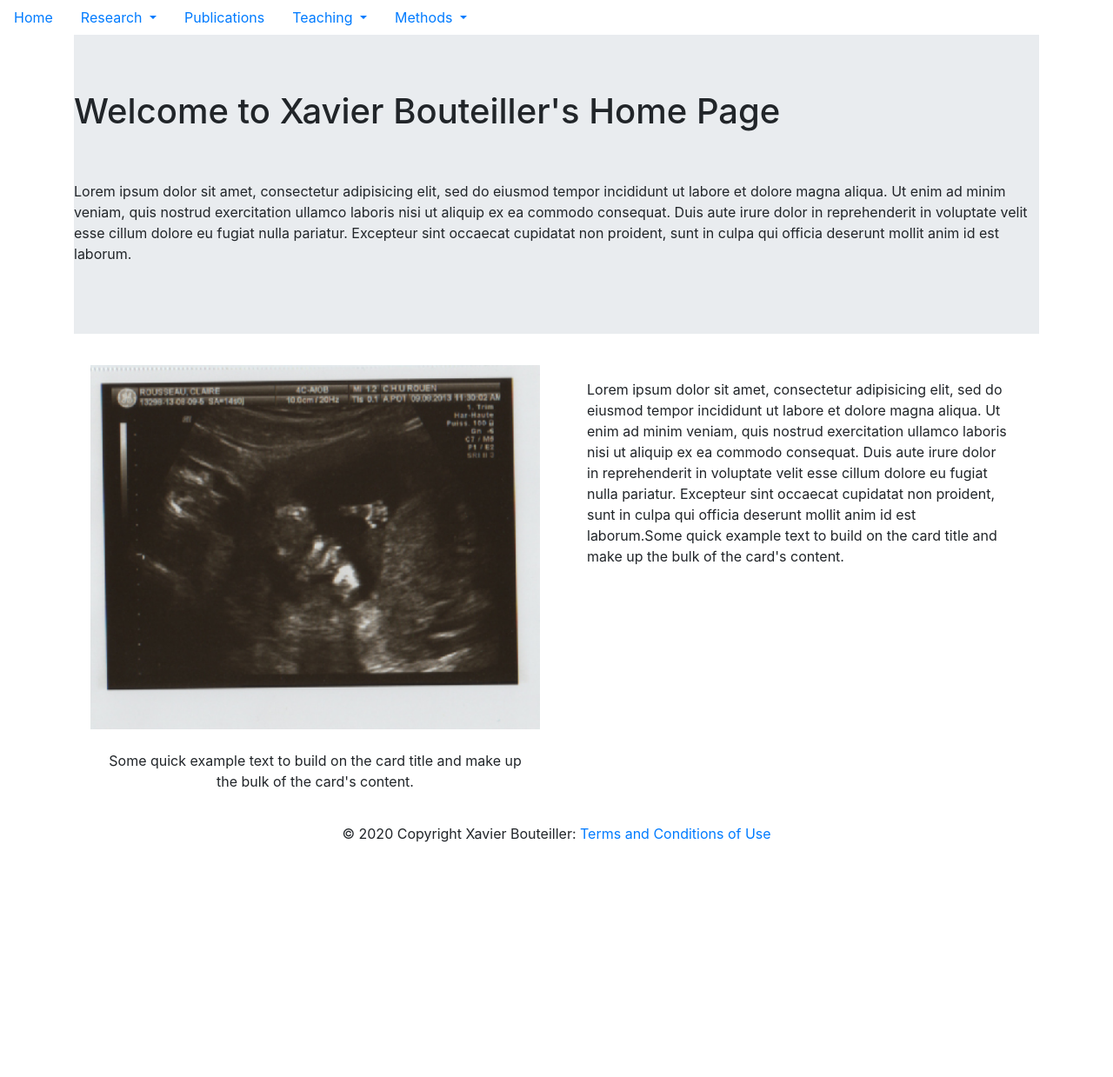
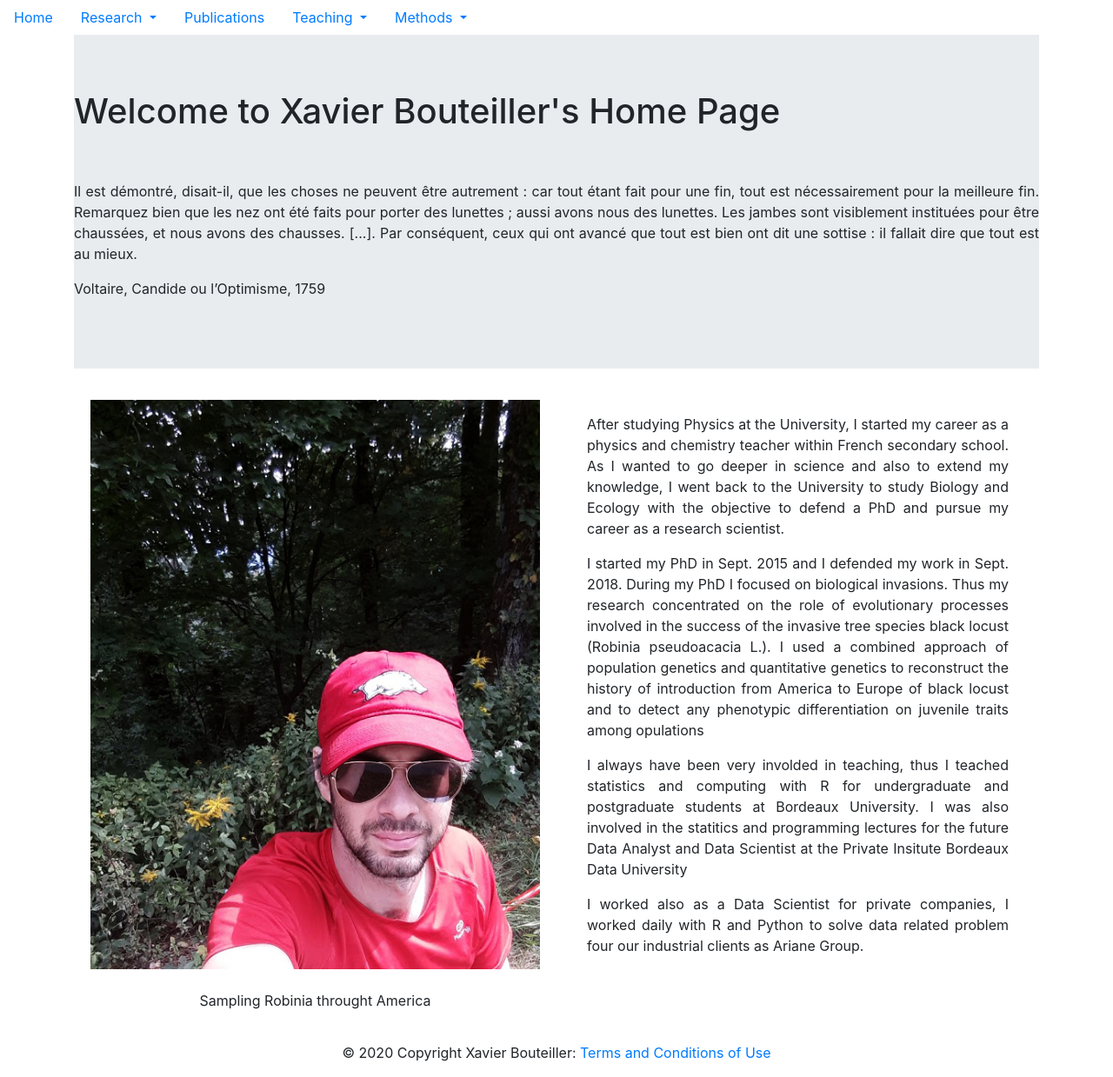
Before and after one commit to xbouteiller/WebP, a Flask app: page / in a window 1280 px wide. Shown: the whole page at 87% size. Before the commit the page ends 969 px from the top, so only its background shows below. Run offline with Flask 2, Linux system fonts and the light colour scheme; some libraries are stand-ins or nearby versions.

Commit message:
second commit

```diff
--- a/persowebpage/core/views.py
+++ b/persowebpage/core/views.py
@@ -20,7 +20,7 @@ def research():
     return render_template('research.html')
 
 @core.route('/License')
-def License():
+def license():
     '''
     Example view of any other "core" page. Such as a info page, about page,
     contact page. Any page that doesn't really sync with one of the models.
--- a/persowebpage/templates/index.html
+++ b/persowebpage/templates/index.html
@@ -6,7 +6,8 @@
     <h1> Welcome to Xavier Bouteiller's Home Page</h1>
     <br>
     <br>
-    <p> Lorem ipsum dolor sit amet, consectetur adipisicing elit, sed do eiusmod tempor incididunt ut labore et dolore magna aliqua. Ut enim ad minim veniam, quis nostrud exercitation ullamco laboris nisi ut aliquip ex ea commodo consequat. Duis aute irure dolor in reprehenderit in voluptate velit esse cillum dolore eu fugiat nulla pariatur. Excepteur sint occaecat cupidatat non proident, sunt in culpa qui officia deserunt mollit anim id est laborum.</p>
+    <p class="text-justify"> Il est démontré, disait-­il, que les choses ne peuvent être autrement : car tout étant fait pour une fin, tout est nécessairement pour la meilleure fin. Remarquez bien que les nez ont été faits pour porter des lunettes ; aussi avons ­nous des lunettes. Les jambes sont visiblement instituées pour être chaussées, et nous avons des chausses. [...]. Par conséquent, ceux qui ont avancé que tout est bien ont dit une sottise : il fallait dire que tout est au mieux.</p>
+    <p class="text-justify">Voltaire, Candide ou l’Optimisme, 1759</p>
 
   </div>
 
@@ -16,24 +17,31 @@
 
     <div class="card-deck">
       <div class="card border-0" style="width: 18rem;" align='center'>
-        <img src="../static/echo.jpg" class="card-img-top img-thumbnail border-0" alt="...">
+        <img src="../static/XB.jpg" class="card-img-top img-thumbnail border-0" alt="...">
         <div class="card-body">
-          <p class="card-text">Some quick example text to build on the card title and make up the bulk of the card's content.</p>
+          <p class="card-text">Sampling Robinia throught America</p>
         </div>
       </div>
       <div class="card border-0">
         <div class="card-body">
-          <p class="card-text">Lorem ipsum dolor sit amet, consectetur adipisicing elit, sed do eiusmod tempor incididunt ut labore et dolore magna aliqua. Ut enim ad minim veniam, quis nostrud exercitation ullamco laboris nisi ut aliquip ex ea commodo consequat. Duis aute irure dolor in reprehenderit in voluptate velit esse cillum dolore eu fugiat nulla pariatur. Excepteur sint occaecat cupidatat non proident, sunt in culpa qui officia deserunt mollit anim id est laborum.Some quick example text to build on the card title and make up the bulk of the card's content.</p>
+          <p class="card-text text-justify">After studying Physics at the University, I started my career as a physics and chemistry teacher
+within French secondary school. As I wanted to go deeper in science and also to extend my
+knowledge, I went back to the University to study Biology and Ecology with the objective to
+defend a PhD and pursue my career as a research scientist.</p>
+
+<p class="card-text text-justify">I started my PhD in Sept. 2015 and I defended my work in Sept. 2018. During
+my PhD I focused on biological invasions. Thus my research concentrated on the role of evolutionary processes involved in the success of
+the invasive tree species black locust (Robinia pseudoacacia L.). I used a combined approach
+of population genetics and quantitative genetics to reconstruct the history of introduction from America to Europe of black locust and to detect any phenotypic differentiation on juvenile
+traits among opulations</p>
+
+<p class="card-text text-justify">I always have been very involded in teaching, thus I teached statistics and computing with R for undergraduate and postgraduate students at Bordeaux University. I was also involved in the statitics and programming lectures for the future Data Analyst and Data Scientist at the Private Insitute Bordeaux Data University</p>
+
+<p class="card-text text-justify"> I worked also as a Data Scientist for private companies, I worked daily with R and Python to solve data related problem four our industrial clients as Ariane Group. </p>
         </div>
       </div>
     </div>
 
   </div>
 
-
-
-
-
-
-
 {% endblock %}
--- a/persowebpage/templates/license.html
+++ b/persowebpage/templates/license.html
@@ -4,7 +4,7 @@
 <div class="jumbotron">
   <h1> Terms and Conditions of Use </h1>
 
-  <h2> Host </h2>
+
 
   <br>
 
```
Also changed, not shown: persowebpage/templates/publication.html (+29 -9 lines).
